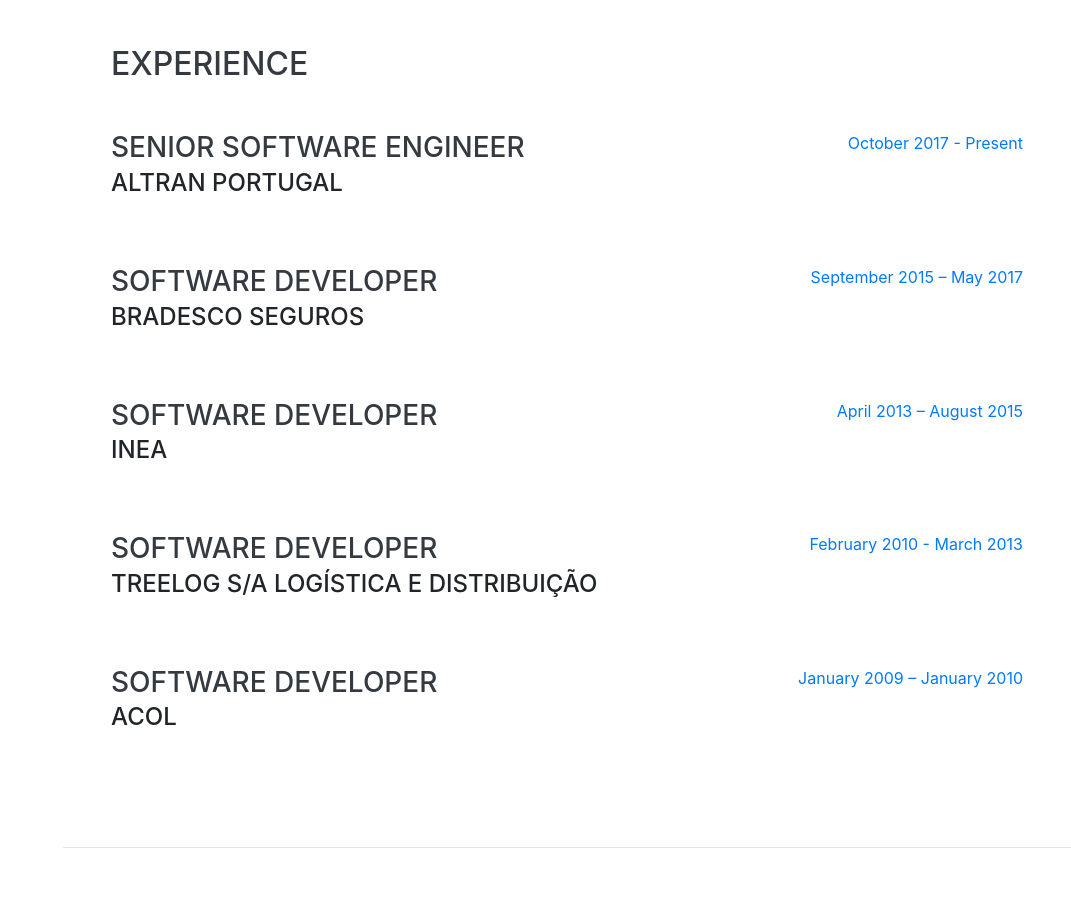
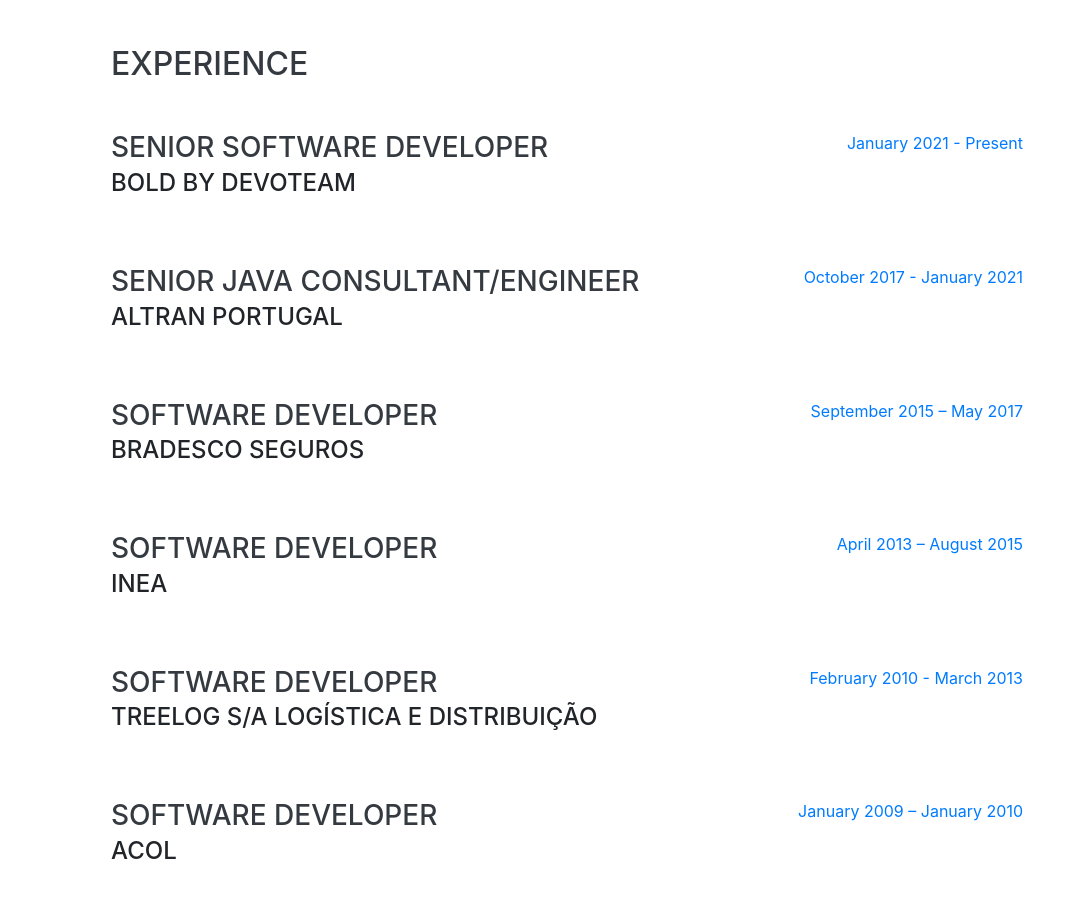
Before and after one commit to andersondebrito/resume, a website with bundled scripts: page index.html in a window 1280 px wide. Shown: the part 804-1701 px from the top of the page, without its empty margins (209-1280 px from the left). Built offline with nearby package versions, Linux system fonts and the light colour scheme; a web font is replaced by a local one.

Commit message:
Update index.html

```diff
--- a/index.html
+++ b/index.html
@@ -89,13 +89,23 @@
       <div class="w-100">
         <h2 class="mb-5">Experience</h2>
 
+	<div class="resume-item d-flex flex-column flex-md-row justify-content-between mb-5">
+          <div class="resume-content">
+            <h3 class="mb-0">Senior Software Developer</h3>
+            <div class="subheading mb-3">BOLD by Devoteam</div>
+          </div>
+          <div class="resume-date text-md-right">
+            <span class="text-primary">January 2021 - Present</span>
+          </div>
+        </div>
+
         <div class="resume-item d-flex flex-column flex-md-row justify-content-between mb-5">
           <div class="resume-content">
-            <h3 class="mb-0">Senior Software Engineer</h3>
+            <h3 class="mb-0">Senior Java Consultant/Engineer</h3>
             <div class="subheading mb-3">Altran Portugal</div>
           </div>
           <div class="resume-date text-md-right">
-            <span class="text-primary">October 2017 - Present</span>
+            <span class="text-primary">October 2017 - January 2021</span>
           </div>
         </div>
 
```
